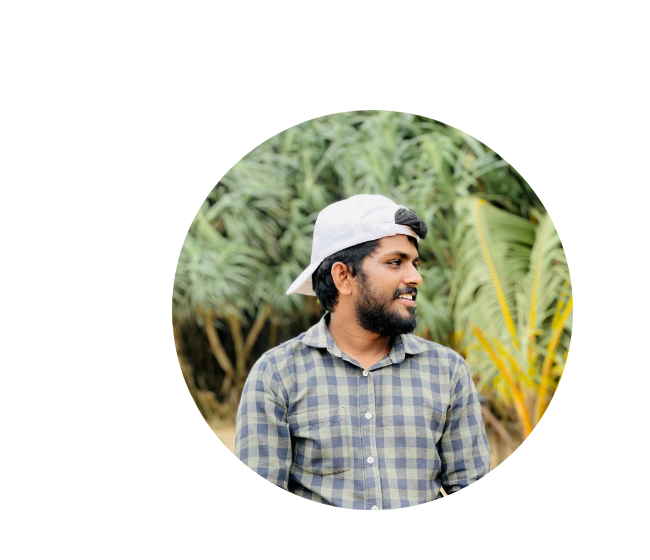
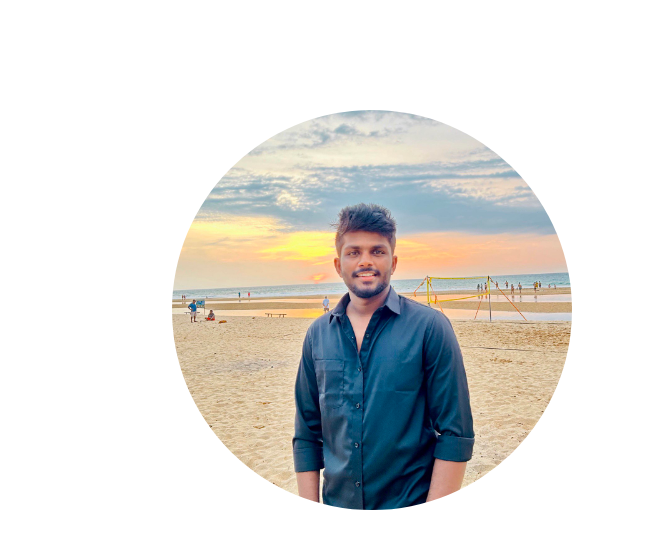
Before and after one commit to PathumSandeepa/CS-portfolio-design, a plain HTML site: page index.html in a window 1280 px wide. Shown: the part 174-734 px from the top of the page, 0-650 px from the left. Drawn offline with Linux system fonts and the light colour scheme.

Commit message:
change hero banner image

```diff
--- a/index.html
+++ b/index.html
@@ -58,7 +58,7 @@
         <section id="profile">
             <div class="section__pic-container">
                 <img
-                    src="./assets/profile-new.jpg"
+                    src="./assets/profile-photo-2.jpg"
                     alt="Pathum Sandeepa's profile picture"
                     class="profile-image"
                 />
```
Also changed, not shown: assets/profile-photo-2.jpg (added).
